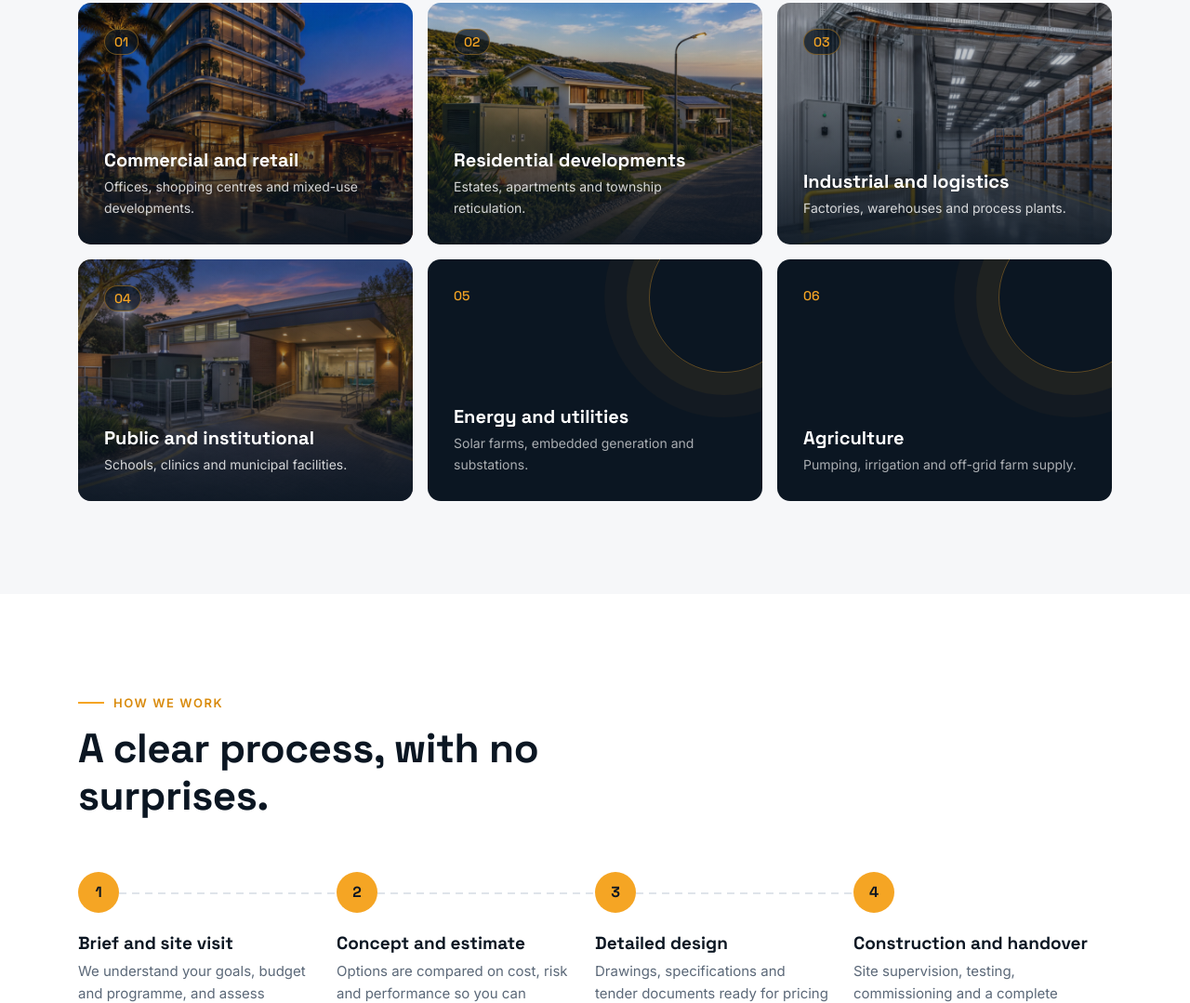
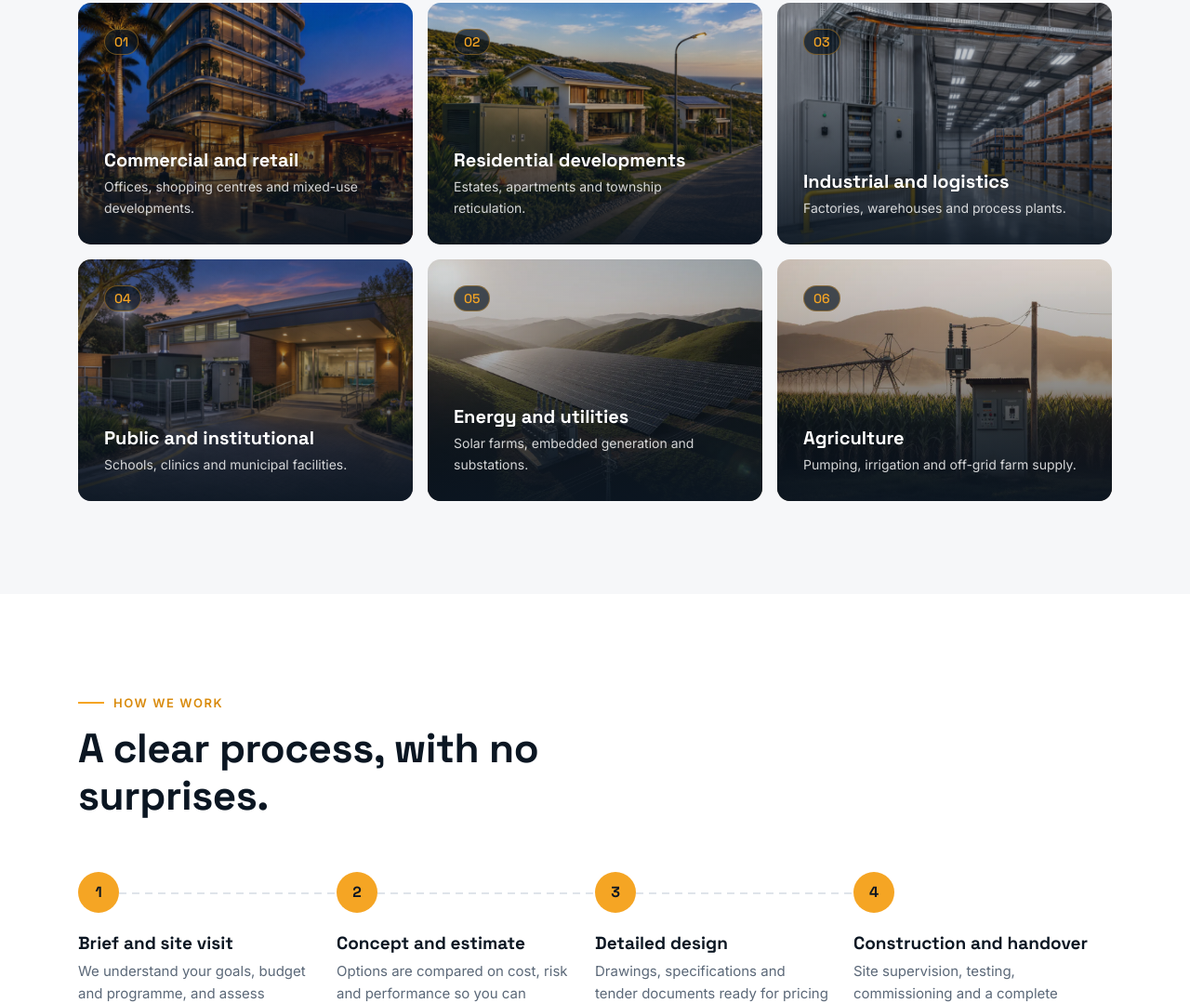
Before and after one commit to ThabangTWIS/deucon-website, a plain HTML site: page index.html in a window 1280 px wide. Shown: the part 3296-4375 px from the top of the page at 93% size. Drawn offline with Linux system fonts and the light colour scheme.

Commit message:
Add Energy and Agriculture sector photos
Co-Authored-By: Claude Opus 5.5 <noreply@anthropic.com>

```diff
--- a/index.html
+++ b/index.html
@@ -508,8 +508,8 @@
         <div class="sector reveal has-img" style="--img:url('images/sectors/residential.jpg')"><span class="num">02</span><h3>Residential developments</h3><p>Estates, apartments and township reticulation.</p></div>
         <div class="sector reveal has-img" style="--img:url('images/sectors/industrial.jpg')"><span class="num">03</span><h3>Industrial and logistics</h3><p>Factories, warehouses and process plants.</p></div>
         <div class="sector reveal has-img" style="--img:url('images/sectors/public.jpg')"><span class="num">04</span><h3>Public and institutional</h3><p>Schools, clinics and municipal facilities.</p></div>
-        <div class="sector reveal"><span class="num">05</span><h3>Energy and utilities</h3><p>Solar farms, embedded generation and substations.</p></div>
-        <div class="sector reveal"><span class="num">06</span><h3>Agriculture</h3><p>Pumping, irrigation and off-grid farm supply.</p></div>
+        <div class="sector reveal has-img" style="--img:url('images/sectors/energy.webp')"><span class="num">05</span><h3>Energy and utilities</h3><p>Solar farms, embedded generation and substations.</p></div>
+        <div class="sector reveal has-img" style="--img:url('images/sectors/agriculture.webp')"><span class="num">06</span><h3>Agriculture</h3><p>Pumping, irrigation and off-grid farm supply.</p></div>
       </div>
     </div>
   </section>
```
Also changed, not shown: images/sectors/agriculture.webp (added), images/sectors/energy.webp (added).
